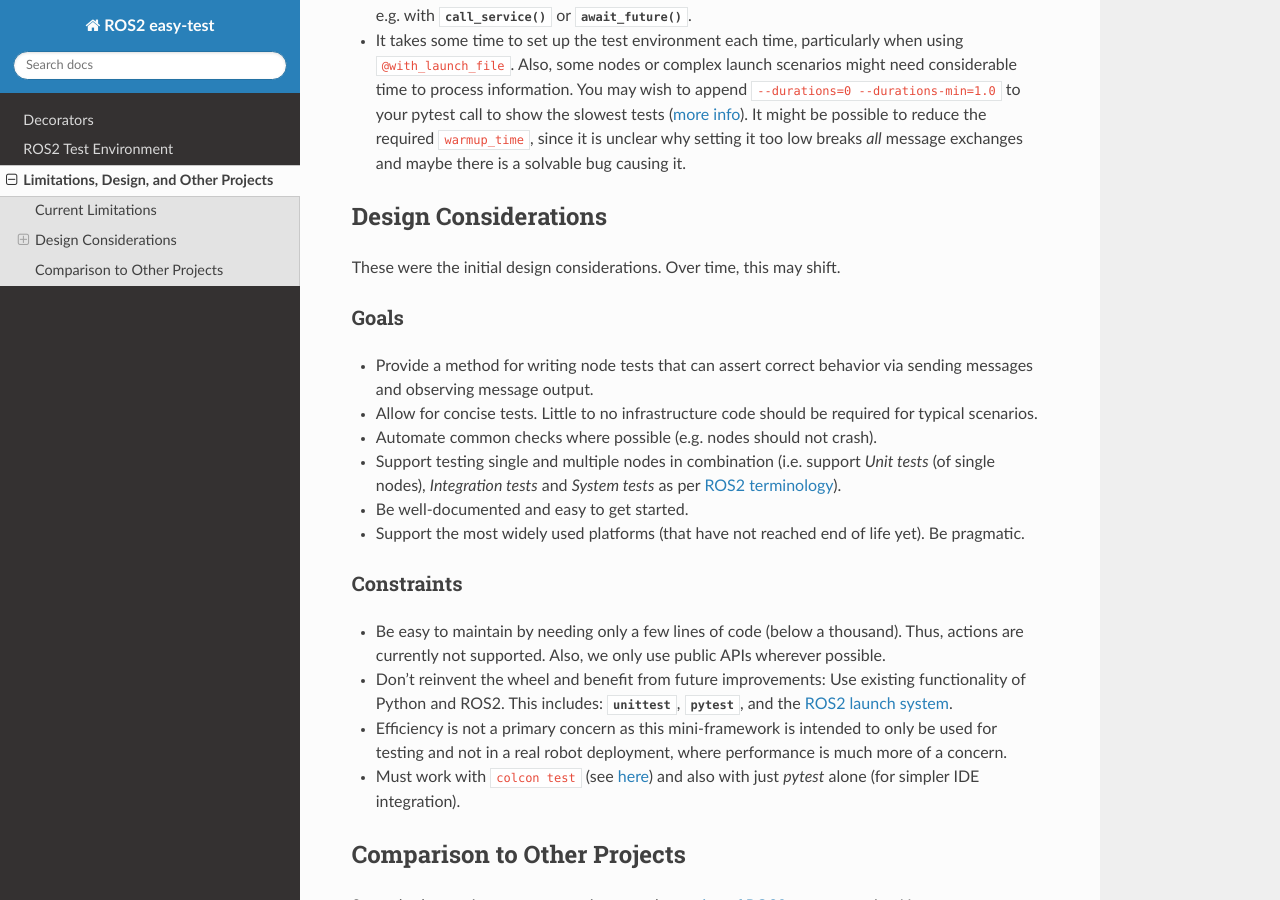
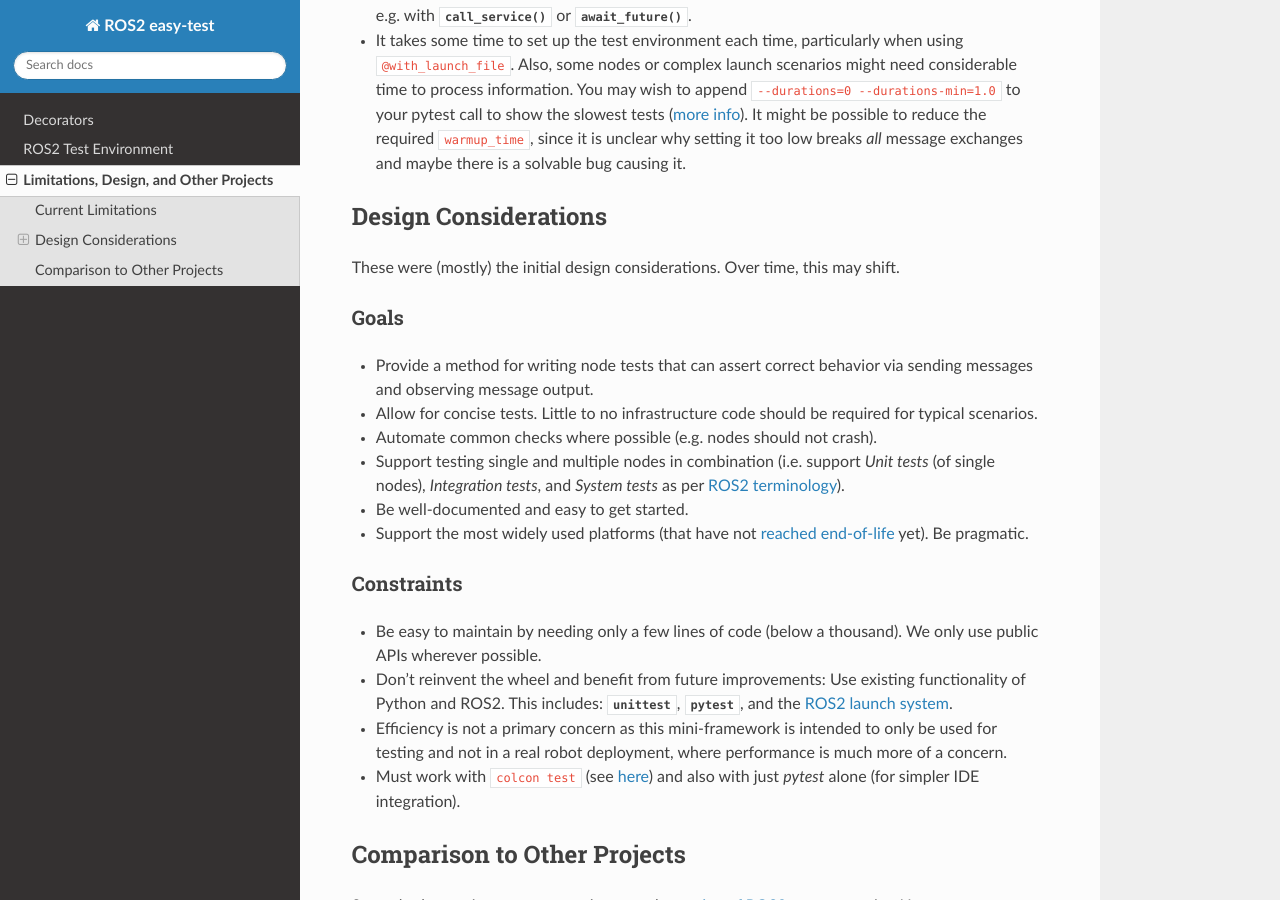
Before and after one commit to felixdivo/ros2-easy-test, a Sphinx documentation site: the page built from doc/source/design_and_limits.rst, in a window 1280 px wide and 900 px high, scrolled down 678 px. Built offline with Sphinx 7.4.7 and the Read the Docs theme 2.0.0, drawn with Linux system fonts in a browser that asks for light colours; the version number could not be read and is left out.

Commit message:
Improve/update docs on "Limitations, Design, and Other Projects"

```diff
--- a/doc/source/design_and_limits.rst
+++ b/doc/source/design_and_limits.rst
@@ -34,7 +34,7 @@ Current Limitations
 Design Considerations
 ---------------------
 
-These were the initial design considerations. Over time, this may shift.
+These were (mostly) the initial design considerations. Over time, this may shift.
 
 Goals
 ~~~~~
@@ -44,20 +44,20 @@ Goals
 - Allow for concise tests. Little to no infrastructure code should be required for typical scenarios.
 - Automate common checks where possible (e.g. nodes should not crash).
 - Support testing single and multiple nodes in combination (i.e. support *Unit tests* (of single nodes),
-  *Integration tests* and *System tests* as per
-  `ROS2 terminology
-  <https://docs.ros.org/en/rolling/The-ROS2-Project/Contributing/Developer-Guide.html#testing>`__).
+  *Integration tests*, and *System tests* as per
+  `ROS2 terminology <https://docs.ros.org/en/rolling/The-ROS2-Project/Contributing/Developer-Guide.html#testing>`__).
 - Be well-documented and easy to get started.
-- Support the most widely used platforms (that have not reached end of life yet). Be pragmatic.
+- Support the most widely used platforms (that have not `reached end-of-life <https://docs.ros.org/en/rolling/Releases.html>`__ yet).
+  Be pragmatic.
 
 Constraints
 ~~~~~~~~~~~
 
 - Be easy to maintain by needing only a few lines of code (below a thousand).
-  Thus, actions are currently not supported.
-  Also, we only use public APIs wherever possible.
-- Don't reinvent the wheel and benefit from future improvements: Use existing functionality of Python and
-  ROS2. This includes: :mod:`unittest`, :mod:`pytest`, and the
+  We only use public APIs wherever possible.
+- Don't reinvent the wheel and benefit from future improvements:
+  Use existing functionality of Python and ROS2.
+  This includes: :mod:`unittest`, :mod:`pytest`, and the
   `ROS2 launch system <https://design.ros2.org/articles/roslaunch.html>`__.
 - Efficiency is not a primary concern as this mini-framework is intended to only be used for testing
   and not in a real robot deployment, where performance is much more of a concern.
```
Also changed, not shown: README.md (+1 -0 lines).
